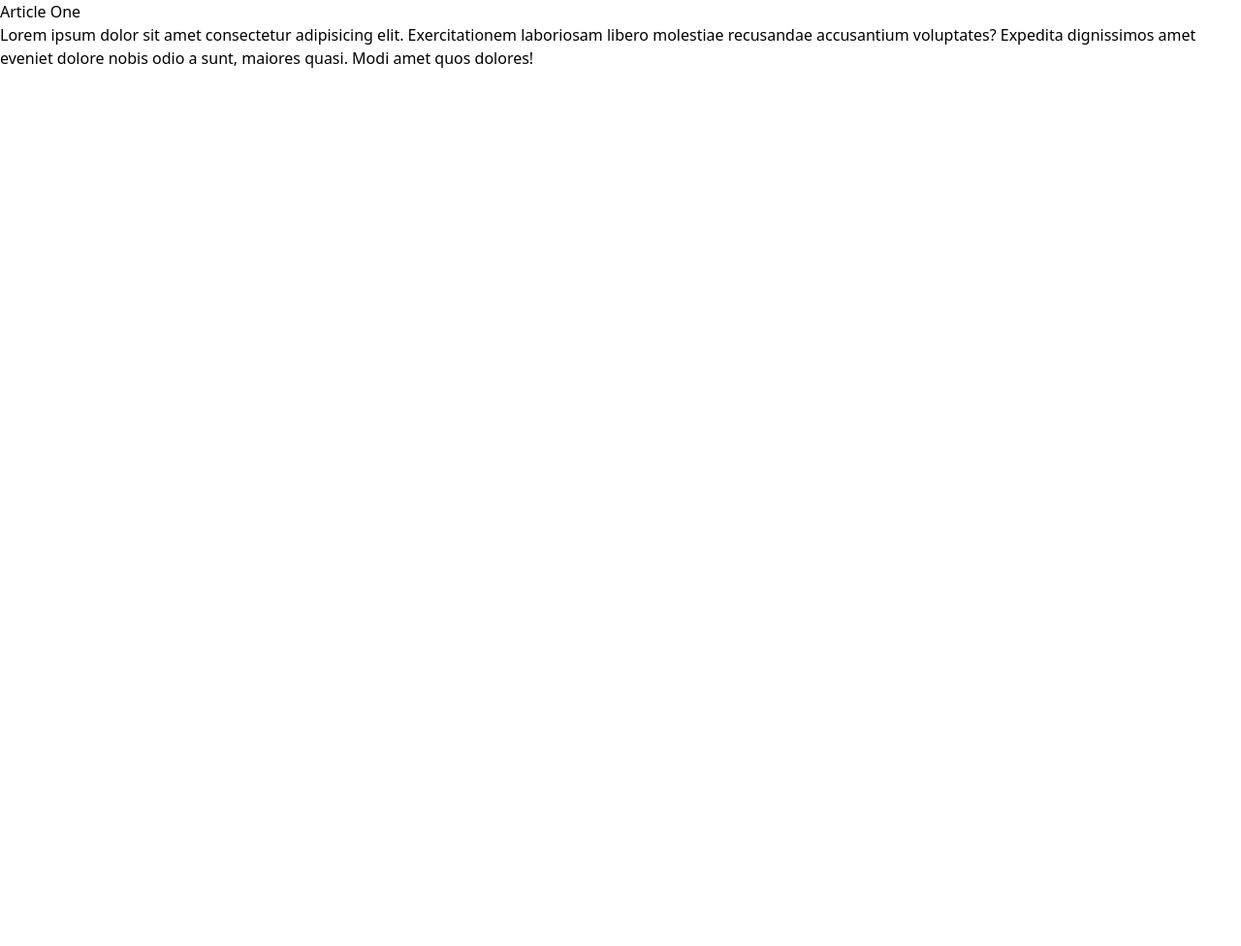
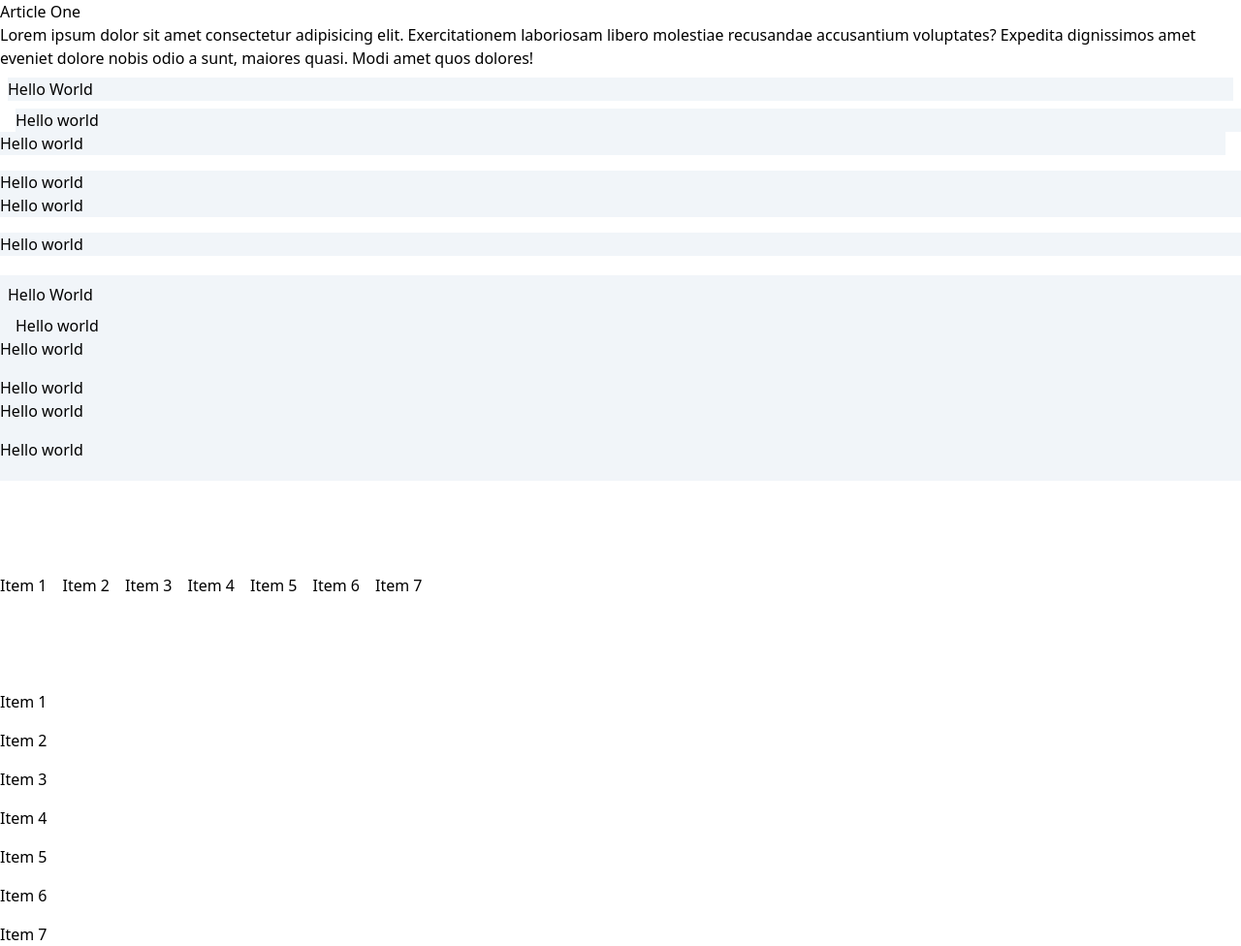
Before and after one commit to TangoRomeo80/TailwindApps, a plain HTML site: page Sandbox/03-container-spacing/index.html in a window 1280 px wide. Shown: the whole page at 97% size. Before the commit the page ends 800 px from the top, so only its background shows below. Drawn offline with nearby package versions, Linux system fonts and the light colour scheme.

Commit message:
added spacing to sandbox

```diff
--- a/Sandbox/03-container-spacing/index.html
+++ b/Sandbox/03-container-spacing/index.html
@@ -9,7 +9,7 @@
   </head>
   <body>
     <!-- Container -->
-    <div>
+    <div class="container mx-auto">
       <article>
         <h3>Article One</h3>
         <p>
@@ -21,12 +21,42 @@
       </article>
 
       <!-- Margin -->
+      <div class="bg-slate-100 m-2">Hello World</div>
+      <div class="bg-slate-100 ml-4">Hello world</div>
+      <div class="bg-slate-100 mr-4">Hello world</div>
+      <div class="bg-slate-100 mt-4">Hello world</div>
+      <div class="bg-slate-100 mb-4">Hello world</div>
+      <div class="bg-slate-100 mb-[20px]">Hello world</div>
 
       <!-- Padding -->
+      <div class="bg-slate-100 p-2">Hello World</div>
+      <div class="bg-slate-100 pl-4">Hello world</div>
+      <div class="bg-slate-100 pr-4">Hello world</div>
+      <div class="bg-slate-100 pt-4">Hello world</div>
+      <div class="bg-slate-100 pb-4">Hello world</div>
+      <div class="bg-slate-100 pb-[20px]">Hello world</div>
 
       <!-- Space Between X -->
+      <div class="flex mt-24 space-x-4">
+        <div>Item 1</div>
+        <div>Item 2</div>
+        <div>Item 3</div>
+        <div>Item 4</div>
+        <div>Item 5</div>
+        <div>Item 6</div>
+        <div>Item 7</div>
+      </div>
 
       <!-- Space Between Y -->
+      <div class="flex flex-col mt-24 space-y-4">
+        <div>Item 1</div>
+        <div>Item 2</div>
+        <div>Item 3</div>
+        <div>Item 4</div>
+        <div>Item 5</div>
+        <div>Item 6</div>
+        <div>Item 7</div>
+      </div>
     </div>
   </body>
 </html>
```
